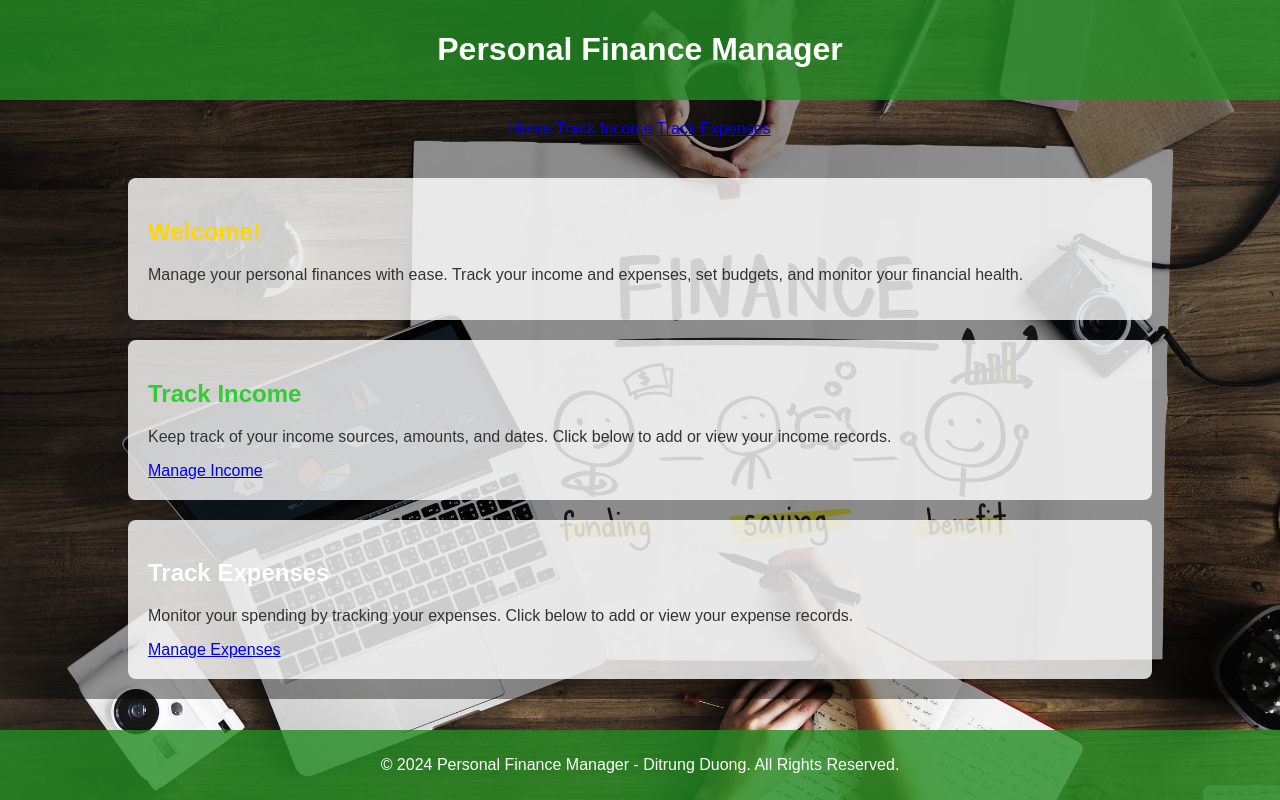
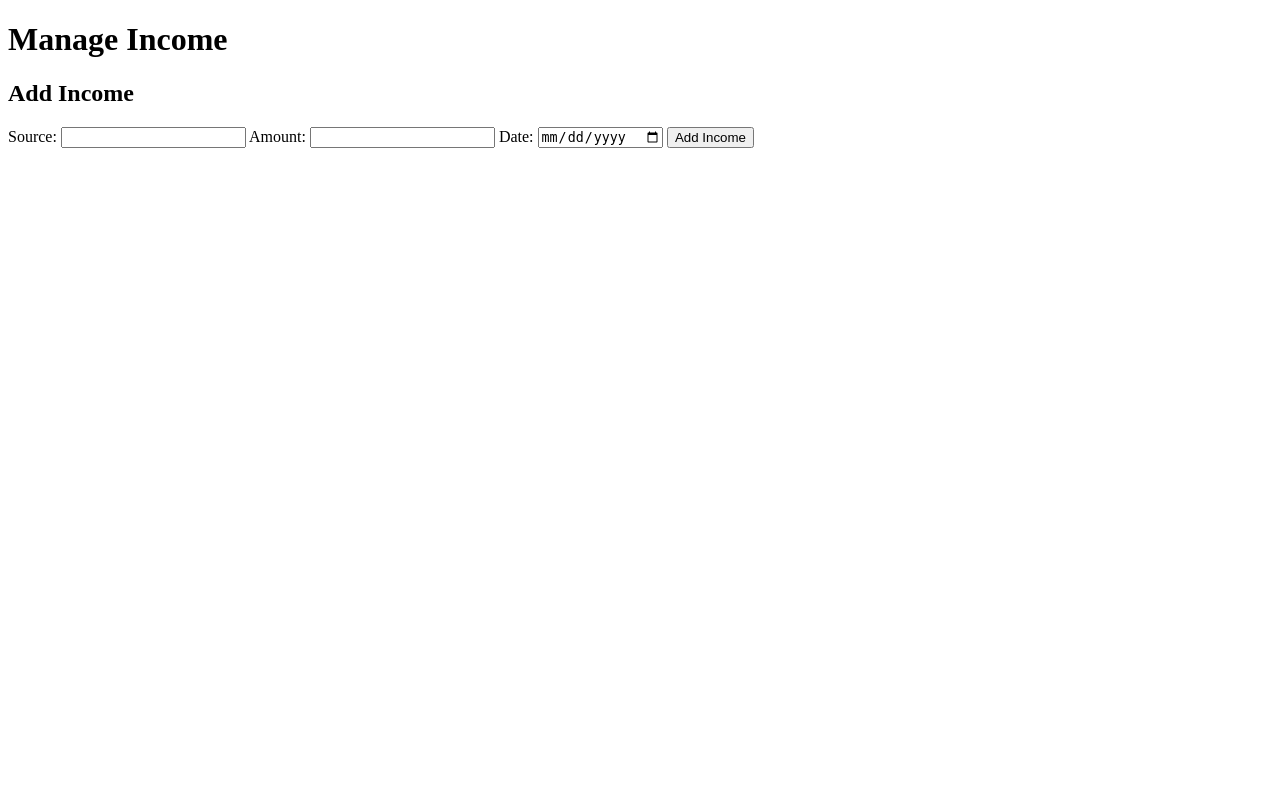
Before and after one commit to ditrungduong/personal-finance-web-app, a Flask app: page /income.html in a window 1280 px wide. Run offline with Flask 3, Linux system fonts and the light colour scheme.

Commit message:
Update income.html

```diff
--- a/templates/income.html
+++ b/templates/income.html
@@ -1,36 +1,41 @@
 <!DOCTYPE html>
 <html>
 <head>
-    <title>Personal Finance Manager</title>
-    <link rel="stylesheet" type="text/css" href="../static/styles.css">
+
 </head>
 <body>
     <header>
-        <h1>Personal Finance Manager</h1>
+        <h1>Manage Income</h1>
     </header>
-    <nav>
-        <a href="/index.html">Home</a>
-        <a href="income.html">Track Income</a>
-        <a href="expenses.html">Track Expenses</a>
-    </nav>
     <div class="container">
-        <section id="welcome">
-            <h2>Welcome!</h2>
-            <p>Manage your personal finances with ease. Track your income and expenses, set budgets, and monitor your financial health.</p>
-        </section>
-        <section id="income">
-            <h2>Track Income</h2>
-            <p>Keep track of your income sources, amounts, and dates. Click below to add or view your income records.</p>
-            <a href="income.html">Manage Income</a>
-        </section>
-        <section id="expense">
-            <h2>Track Expenses</h2>
-            <p>Monitor your spending by tracking your expenses. Click below to add or view your expense records.</p>
-            <a href="expenses.html">Manage Expenses</a>
+        <section>
+            <h2>Add Income</h2>
+            <form id="income-form">
+                <label for="source">Source:</label>
+                <input type="text" id="source" name="source" required>
+                <label for="amount">Amount:</label>
+                <input type="number" id="amount" name="amount" required>
+                <label for="date">Date:</label>
+                <input type="date" id="date" name="date" required>
+                <button type="submit">Add Income</button>
+            </form>
         </section>
     </div>
-    <footer>
-        <p>&copy; 2024 Personal Finance Manager - Ditrung Duong. All Rights Reserved.</p>
-    </footer>
+    <script>
+        document.getElementById('income-form').addEventListener('submit', function(e) {
+            e.preventDefault();
+            const source = document.getElementById('source').value;
+            const amount = document.getElementById('amount').value;
+            const date = document.getElementById('date').value;
+
+            fetch('http://localhost:5000/incomes', {
+                method: 'POST',
+                headers: { 'Content-Type': 'application/json' },
+                body: JSON.stringify({ source, amount, date })
+            }).then(response => response.json())
+              .then(data => alert('Income added: ' + data))
+              .catch(error => console.error('Error:', error));
+        });
+    </script>
 </body>
 </html>
```
